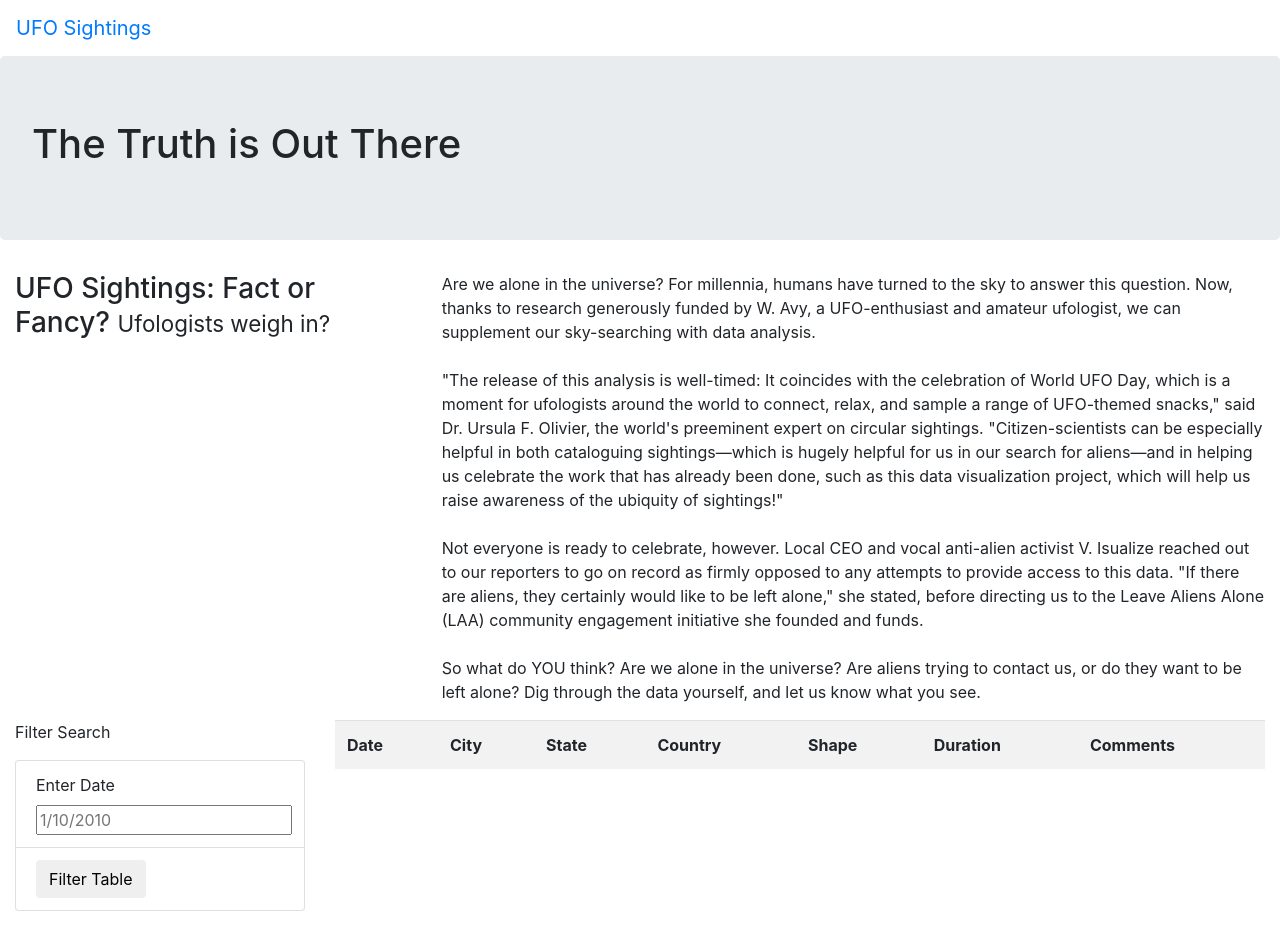
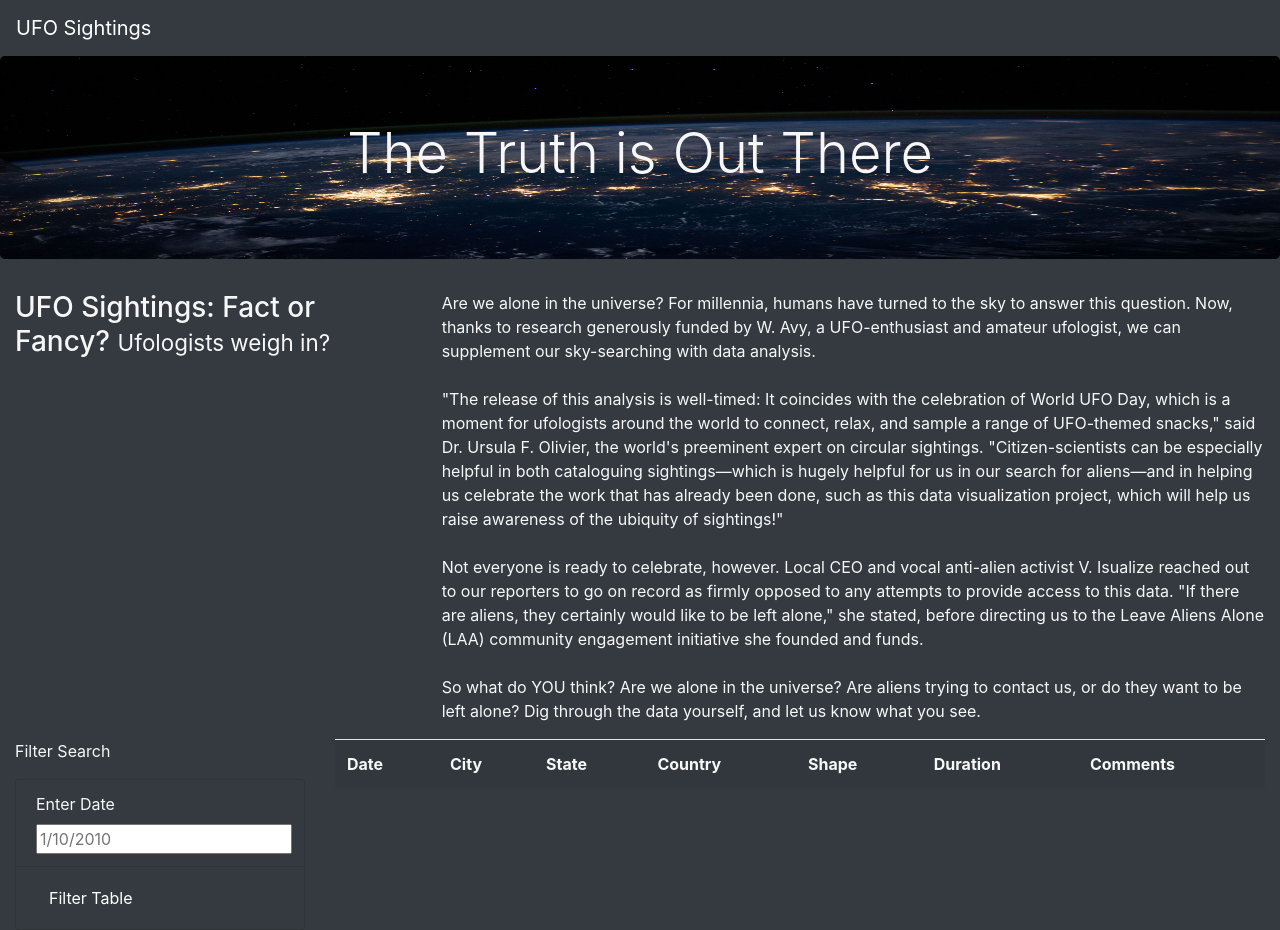
Before and after one commit to Saymanning/UFOs, a plain HTML site: page index.html in a window 1280 px wide. Drawn offline with nearby package versions, Linux system fonts and the light colour scheme; files that its build step writes are made by us from their sources.

Commit message:
Module 11 Completed

```diff
--- a/index.html
+++ b/index.html
@@ -13,15 +13,15 @@
     />
     <link rel="stylesheet" href="static/css/style.css">
 </head>
-<body>
+<body class="bg-dark">
     <div class="wrapper">
-        <nav class="navbar navbar-expand-lg">
+        <nav class="navbar navbar-dark bg-dark navbar-expand-lg">
             <a class="navbar-brand" href="index.html">UFO Sightings</a>
         </nav>
     </div>
     <div class="jumbotron">
-        <h1>The Truth is Out There</h1>
-    </div>
+        <h1 class="display-4">The Truth is Out There</h1>
+      </div>
     <div class="container-fluid">
         <div class="row">
             <div class="col-md-4">
@@ -37,16 +37,15 @@
     <div class="container-fluid">
         <div class="row">
             <div class="col-md-3">
-                <form>
+                </form class = "bg-dark"
                     <p>Filter Search</p>
-                </form>
-                <ul class="list-group">
-                    <li class="list-group-item">
+                <ul class="list-group bg-dark">
+                    <li class="list-group-item bg-dark">
                         <label for="date">Enter Date</label>
                         <input type="text" placeholder="1/10/2010" id="datetime" />
                     </li>
-                    <li class="list-group-item">
-                        <button id="filter-btn" type="button" class="btn btn-default">Filter Table</button>
+                    <li class="list-group-item bg-dark">
+                        <button id="filter-btn" type="button" class="btn btn-dark">Filter Table</button>
                     </li>
                 </ul>
             </div>
@@ -67,6 +66,8 @@
             </div>
         </div>
     </div>
-
+    <script src="https://cdnjs.cloudflare.com/ajax/libs/d3/4.11.0/d3.js"></script>
+  <script src="static/js/data.js"></script>
+  <script src="static/js/app.js"></script>
 </body>
 </html>
--- /dev/null
+++ b/static/css/style.css
@@ -0,0 +1,10 @@
+body {
+
+    color: #f7f7f7;
+}
+
+.jumbotron {
+    background-image: url("../images/nasa.jpg");
+    background-size: 100% 100%;
+    text-align: center;
+}
```
Also changed, not shown: static/images/nasa.jpg (added), static/style.css (deleted), 1 other file.
